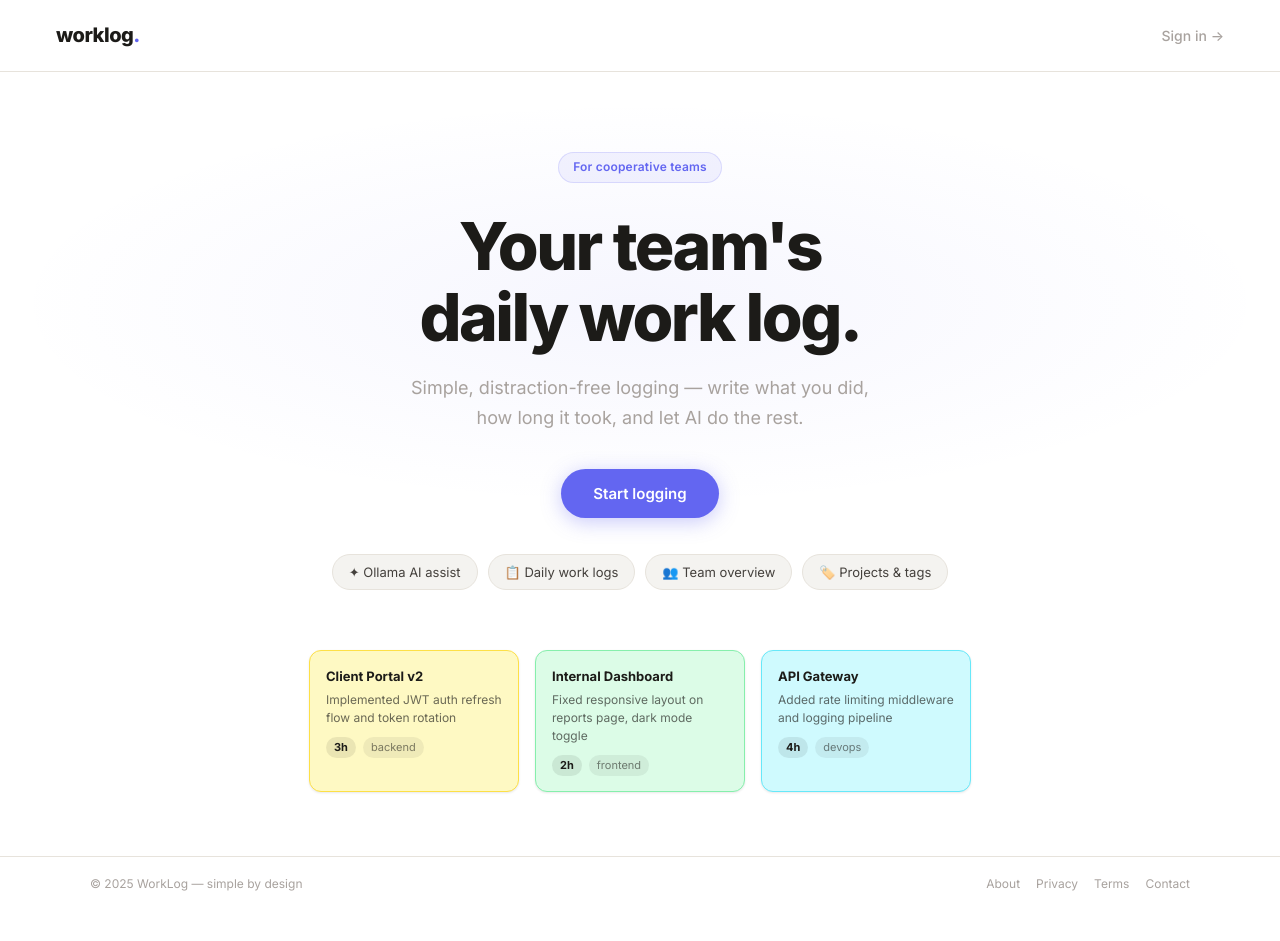
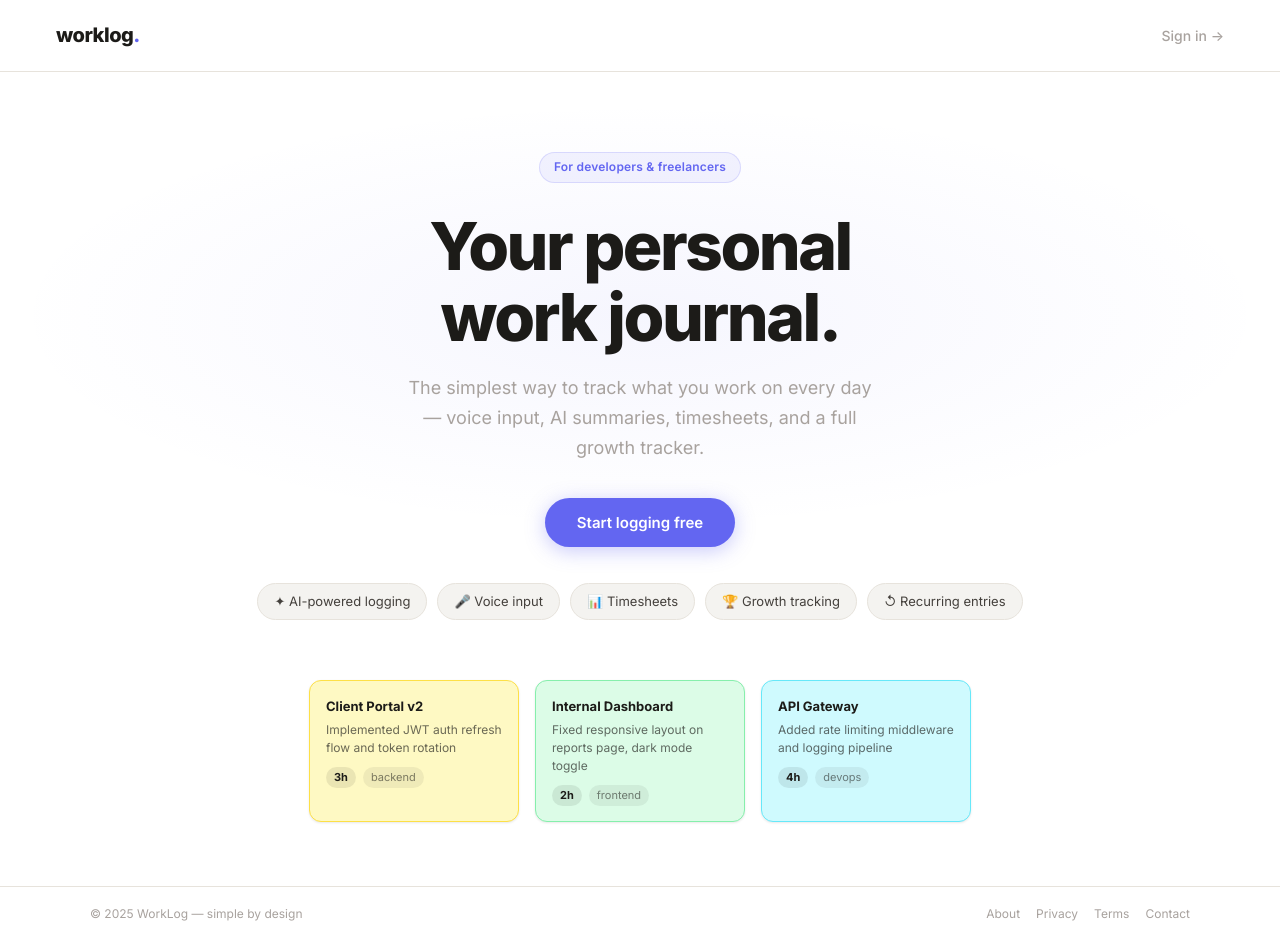
Before and after one commit to zaintahir5121/ZainPortfolio, an ASP.NET Core app: page / in a window 1280 px wide. Before the commit the page ends 891 px from the top, so only its background shows below. Run offline with ASP.NET Core 8, Linux system fonts and the light colour scheme; the project's own start-up code is not run, and a stand-in starts its controllers and pages; some libraries are stand-ins or nearby versions.

Commit message:
Simplify UI design and update copy to target individuals
- Cards: remove pastel backgrounds, use clean white with thin colored left-border accent
- Insights bar: muted surface chips instead of gradient/shadow pills
- Capture bar: flat border, no shadow, squared corners
- Achievement cards: remove gradients, white cards with colored left border stripe
- Growth Hub: no shadows on panels, items use divider lines instead of surface cards
- Experience/Learning cards: flat white, highlight on hover instead of lift
- Overall: removed box-shadows throughout for a flatter, cleaner feel
- Landing copy: "Your team's daily work log" → "Your personal work journal"
- Eyebrow: "For cooperative teams" → "For developers & freelancers"
- Pills: replaced "Team overview" with "Growth tracking"
- About page: updated description to focus on individuals

https://claude.ai/code/session_01FfSWPbQPnkAKWCutiknqef

```diff
--- a/worklog-mvc/Views/Home/About.cshtml
+++ b/worklog-mvc/Views/Home/About.cshtml
@@ -4,8 +4,8 @@
 
 <div class="policy-head">
   <div class="ph-label">About WorkLog</div>
-  <h1>Simple work tracking,<br>powered by AI.</h1>
-  <p class="ph-meta">Built for developers, freelancers, and small teams who care about their time.</p>
+  <h1>Your personal work journal,<br>powered by AI.</h1>
+  <p class="ph-meta">Built for developers and freelancers who want to know where their time actually goes.</p>
 </div>
 
 <div class="policy-body">
@@ -53,7 +53,7 @@
   </ul>
 
   <h2>Who is it for?</h2>
-  <p>WorkLog is designed for anyone who needs to track how they spend their working hours: freelancers billing by the hour, developers keeping project logs, employees submitting weekly timesheets, or teams wanting visibility into what everyone is working on.</p>
+  <p>WorkLog is built for individuals: developers who want a record of what they built, freelancers who need to bill accurately, and anyone who's ever thought "what did I actually do this week?"</p>
   <p>It's intentionally minimal — no project management overhead, no tickets, no boards. Just you and a daily record of what you did.</p>
 
   <h2>Open source</h2>
--- a/worklog-mvc/Views/Home/Index.cshtml
+++ b/worklog-mvc/Views/Home/Index.cshtml
@@ -7,8 +7,8 @@
 <head>
   <meta charset="utf-8">
   <meta name="viewport" content="width=device-width, initial-scale=1.0">
-  <title>WorkLog — Simple work tracking for teams</title>
-  <meta name="description" content="WorkLog — simple, AI-powered work logging for developers, freelancers, and teams. Voice input, daily summaries, timesheets, and recurring entries.">
+  <title>WorkLog — Your personal work journal</title>
+  <meta name="description" content="WorkLog — simple, AI-powered work journal for developers and freelancers. Voice logging, daily summaries, timesheets, and personal growth tracking.">
   <meta name="robots" content="index, follow">
   <link rel="preconnect" href="https://fonts.googleapis.com">
   <link rel="preconnect" href="https://fonts.gstatic.com" crossorigin>
@@ -25,22 +25,23 @@
   </nav>
 
   <div class="l-hero">
-    <div class="l-eyebrow">For cooperative teams</div>
+    <div class="l-eyebrow">For developers &amp; freelancers</div>
 
-    <h1>Your team's<br>daily work log.</h1>
+    <h1>Your personal<br>work journal.</h1>
 
     <p class="l-sub">
-      Simple, distraction-free logging — write what you did,<br>
-      how long it took, and let AI do the rest.
+      The simplest way to track what you work on every day —
+      voice input, AI summaries, timesheets, and a full growth tracker.
     </p>
 
-    <a asp-controller="Account" asp-action="Login" class="l-cta">Start logging</a>
+    <a asp-controller="Account" asp-action="Login" class="l-cta">Start logging free</a>
 
     <div class="l-pills">
-      <span class="pill">✦ Ollama AI assist</span>
-      <span class="pill">📋 Daily work logs</span>
-      <span class="pill">👥 Team overview</span>
-      <span class="pill">🏷️ Projects &amp; tags</span>
+      <span class="pill">✦ AI-powered logging</span>
+      <span class="pill">🎤 Voice input</span>
+      <span class="pill">📊 Timesheets</span>
+      <span class="pill">🏆 Growth tracking</span>
+      <span class="pill">↺ Recurring entries</span>
     </div>
   </div>
 
```
Also changed, not shown: worklog-mvc/wwwroot/css/site.css (+42 -40 lines).
